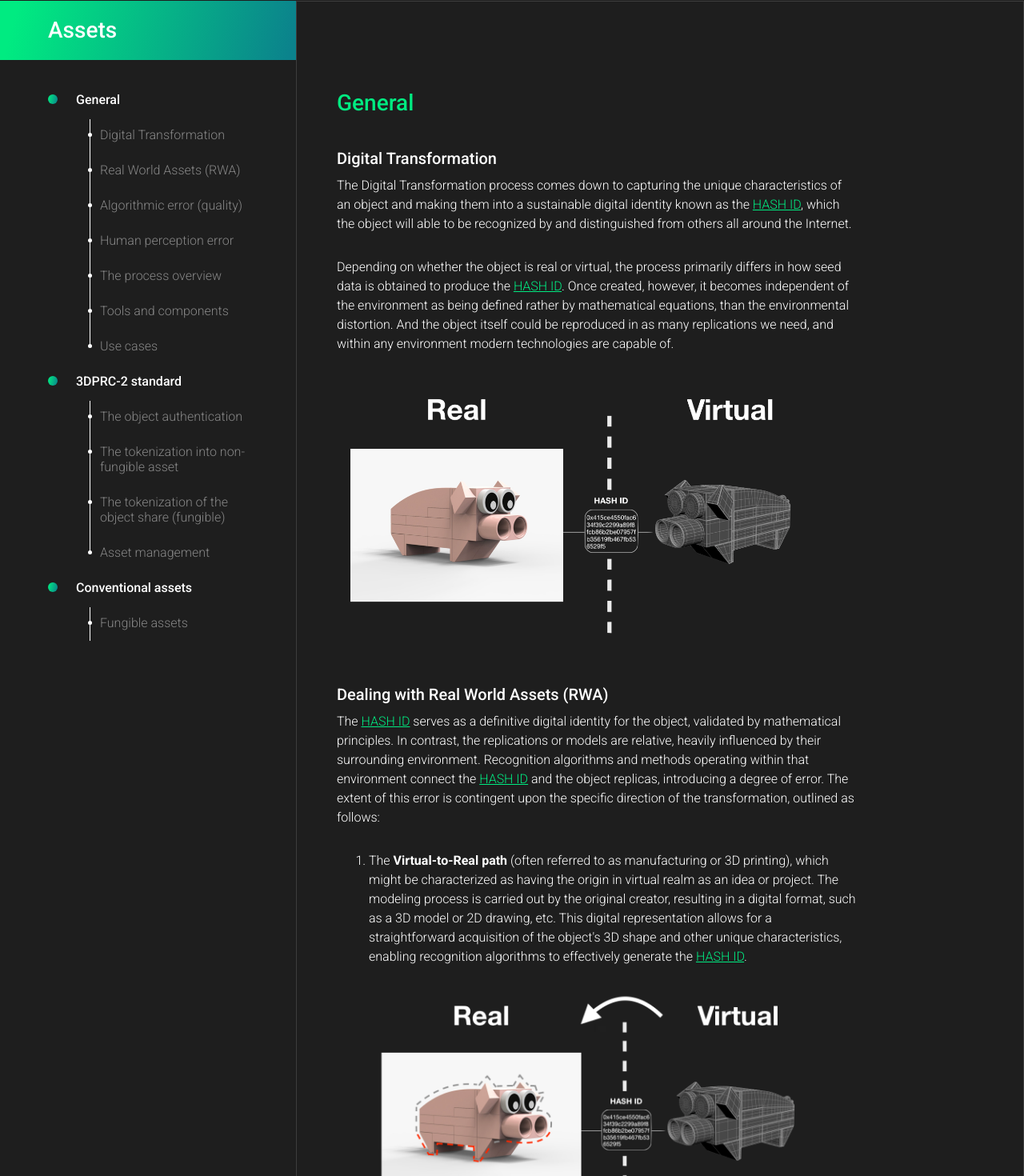
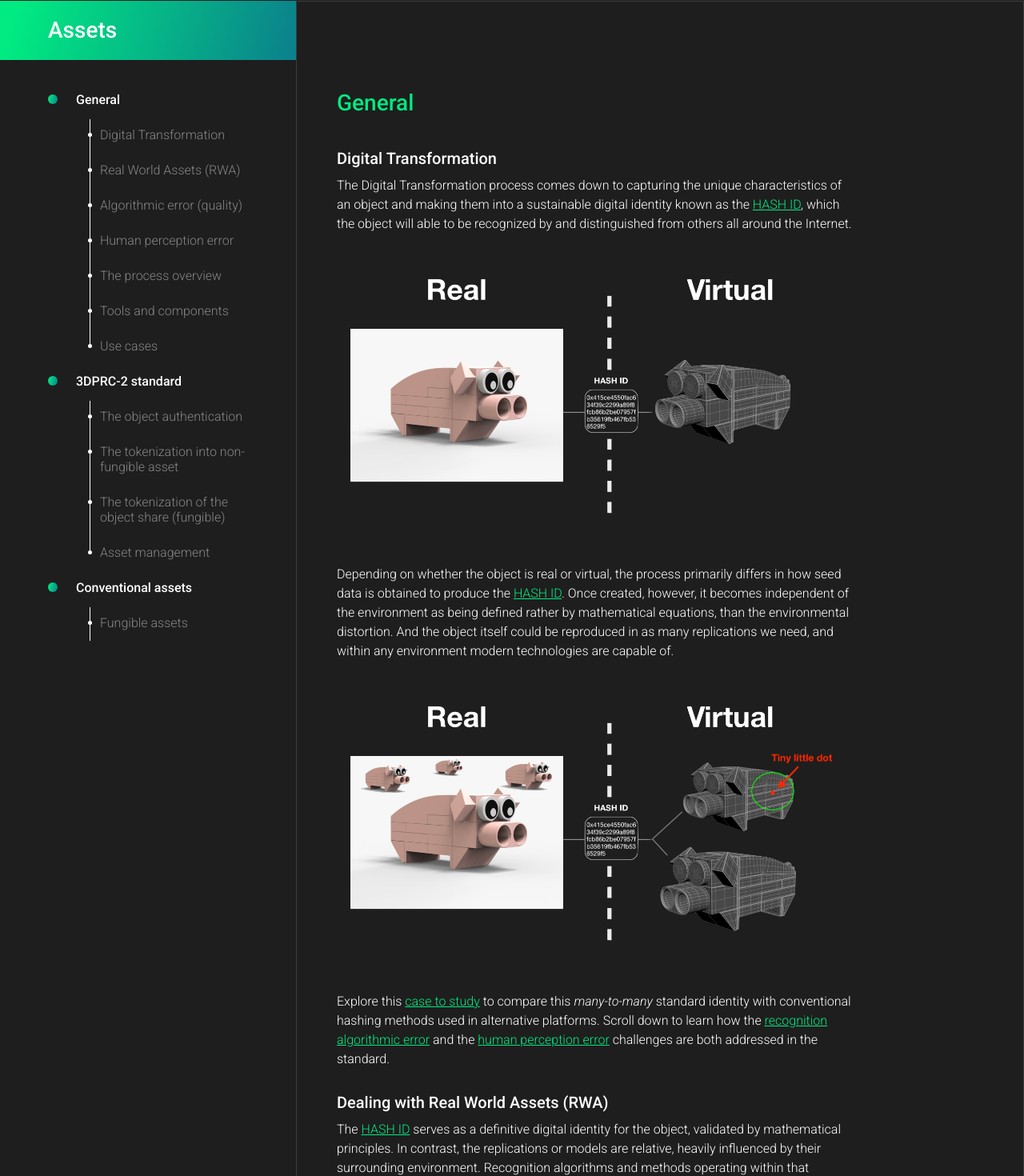
Before and after one commit to 3Dpass/website, a React (Create React App) app: page /assets in a window 1280 px wide. Shown: the part 144-1614 px from the top of the page at 80% size. Built offline with nearby package versions, Linux system fonts and the light colour scheme; the HTML template or start-up script is replaced by a standard one.

Commit message:
many-to-many-id

```diff
--- a/src/pages/Assets.jsx
+++ b/src/pages/Assets.jsx
@@ -190,7 +190,13 @@ const Assets = () => {
               which the object will able to be recognized by and distinguished from others
               all around the Internet.
             </div>
-            <div className="page-content-text">
+            <img
+              className="page-img"
+              style={{ marginBottom: "50px" }}
+              src="/images/piggy_hash_id.png"
+              alt="img"
+            />
+            <div className="page-content-text" id="general-hashid-many-to-many">
               Depending on whether the object is real or virtual, the process
               primarily differs in how seed data is obtained to produce the {" "}
               <Link to="/features#3drecognition-hash-id">HASH ID</Link>. Once created, however,
@@ -202,9 +208,16 @@ const Assets = () => {
             <img
               className="page-img"
               style={{ marginBottom: "50px" }}
-              src="/images/piggy_hash_id.png"
+              src="/images/piggy_hash_id_multy_to_multy.png"
               alt="img"
             />
+            <div className="page-content-text">
+              Explore this <Link to="/features#recognition-hash-id-case">case to study</Link> to compare
+              this <i>many-to-many</i> standard identity with conventional hashing methods used in alternative platforms.
+              Scroll down to learn how the <Link to="#general-algorithmic-error">recognition algorithmic error</Link> and
+              the <Link to="#general-human-perception-error">human perception error</Link> challenges are both
+              addressed in the standard.
+             </div>
             <div className="page-content-subtitle" id="general-rwa">
               Dealing with Real World Assets (RWA)
             </div>
```
Also changed, not shown: public/images/piggy_hash_id_multy_to_multy.png (added).
